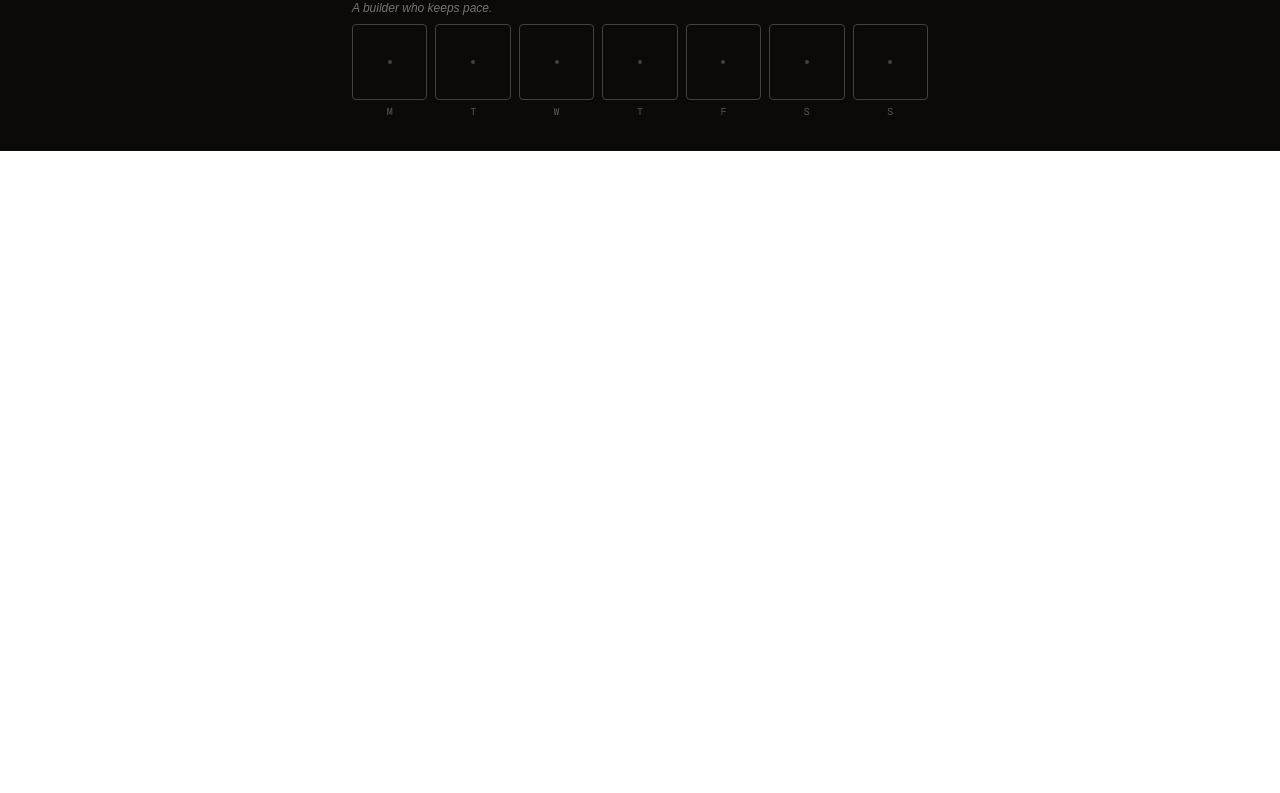
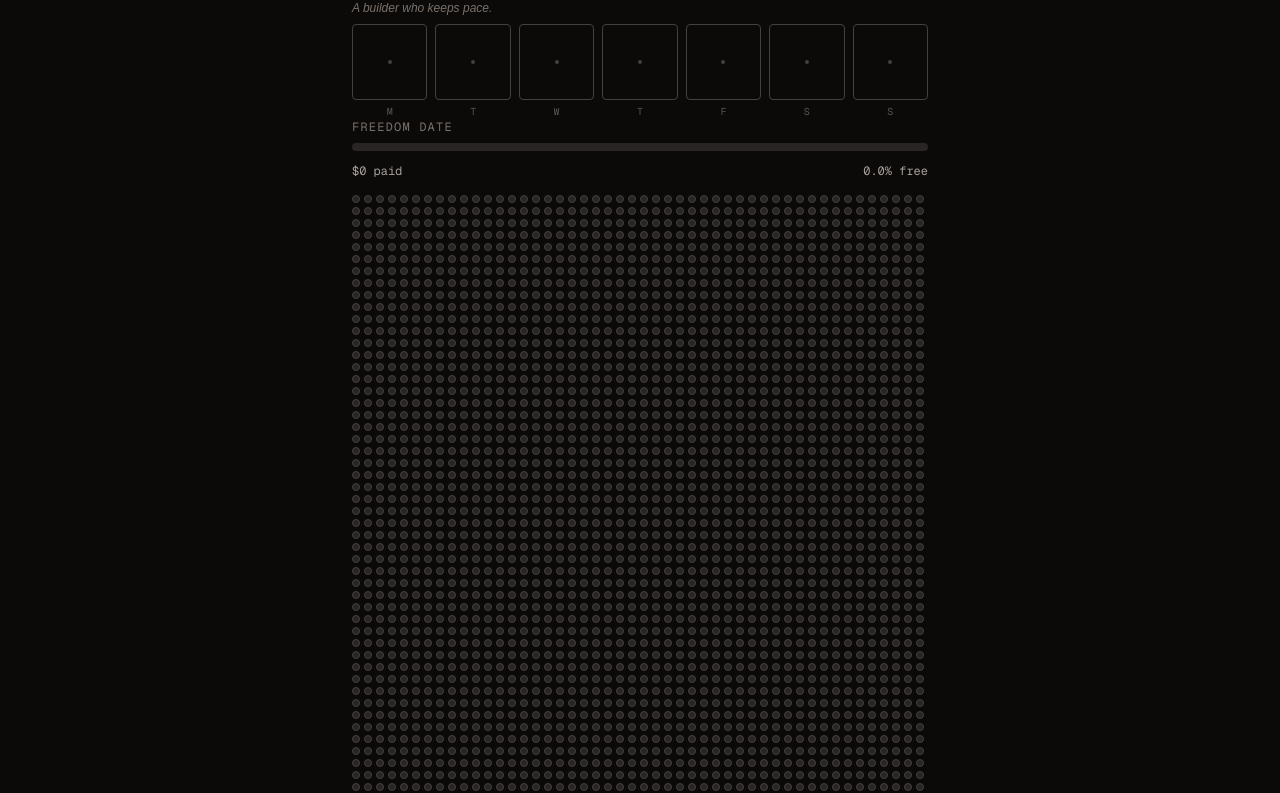
Before and after one commit to RoadCuts/varve, a Next.js app: page / in a window 1280 px wide. Shown: the part 991-1784 px from the top of the page. Before the commit the page ends 1142 px from the top, so only its background shows below. Built offline with nearby package versions, Linux system fonts and the light colour scheme; no server answers; the database is empty.

Commit message:
add FreedomTracker component

```diff
--- a/src/app/page.tsx
+++ b/src/app/page.tsx
@@ -1,5 +1,6 @@
 'use client';
 import HabitGrid from '@/components/HabitGrid';
+import FreedomTracker from '@/components/FreedomTracker';
 export default function Home() {
   return (
     <main className="min-h-screen bg-stone-950 text-stone-100 flex flex-col items-center p-8">
@@ -21,6 +22,7 @@ export default function Home() {
           <li>— A person who owns their home outright.</li>
         </ul>
         <HabitGrid />
+        <FreedomTracker />
       </div>
     </main>
   );
--- /dev/null
+++ b/src/components/FreedomTracker.tsx
@@ -0,0 +1,83 @@
+'use client';
+
+import { useEffect, useState } from 'react';
+import { createClient } from '@supabase/supabase-js';
+
+const supabase = createClient(
+    process.env.NEXT_PUBLIC_SUPABASE_URL || '',
+    process.env.NEXT_PUBLIC_SUPABASE_ANON_KEY || ''
+);
+
+const TOTAL = 5800;
+const STEP = 50;
+
+export default function FreedomTracker() {
+  const [paid, setPaid] = useState<Set<number>>(new Set());
+  const [loading, setLoading] = useState(true);
+
+  useEffect(() => {
+    const fetchData = async () => {
+      const { data } = await supabase
+        .from('freedom_payments')
+        .select('increment_index')
+        .eq('paid', true);
+      if (data) {
+        setPaid(new Set(data.map((r) => r.increment_index)));
+      }
+      setLoading(false);
+    };
+    fetchData();
+  }, []);
+
+  const toggle = async (i: number) => {
+    const allFilled = Array.from({ length: i + 1 }, (_, idx) => idx).every(idx => paid.has(idx));
+    const next = new Set(paid);
+
+    if (allFilled) {
+      // clicking the last filled box unfills it and everything after
+      for (let idx = i; idx < TOTAL; idx++) {
+        next.delete(idx);
+      }
+    } else {
+      // fill everything up to and including i
+      for (let idx = 0; idx <= i; idx++) {
+        next.add(idx);
+      }
+    }
+
+    setPaid(next);
+
+    const toUpsert = Array.from(next).map(idx => ({ increment_index: idx, paid: true }));
+    await supabase.from('freedom_payments').delete().neq('increment_index', -1);
+    await supabase.from('freedom_payments').upsert(toUpsert);
+  };
+
+  const paidAmt = paid.size * STEP;
+  const pct = ((paid.size / TOTAL) * 100).toFixed(1);
+
+  if (loading) return <div className="text-stone-500 font-mono text-xs mb-8">loading...</div>;
+
+  return (
+    <div className="w-full max-w-xl mb-10">
+      <div className="font-mono text-xs uppercase tracking-widest text-stone-500 mb-2">Freedom Date</div>
+      <div className="w-full h-2 bg-stone-800 rounded-full mb-3">
+        <div className="h-2 rounded-full" style={{ width: pct + '%', backgroundColor: '#6495ED' }} />
+      </div>
+      <div className="flex justify-between font-mono text-xs text-stone-400 mb-4">
+        <span>${paidAmt.toLocaleString()} paid</span>
+        <span>{pct}% free</span>
+      </div>
+      <div className="flex flex-wrap gap-1">
+        {Array.from({ length: TOTAL }, (_, i) => (
+          <button
+            key={i}
+            onClick={() => toggle(i)}
+            className="w-2 h-2 rounded-sm"
+            style={{ backgroundColor: paid.has(i) ? '#6495ED' : '#292524', border: '1px solid', borderColor: paid.has(i) ? '#6495ED' : '#44403c' }}
+            title={'$' + ((i + 1) * STEP)}
+          />
+        ))}
+      </div>
+    </div>
+  );
+}
--- a/src/components/HabitGrid.tsx
+++ b/src/components/HabitGrid.tsx
@@ -35,7 +35,7 @@ export default function HabitGrid() {
         .select('*')
         .eq('week_start', weekStart);
 
-      if (error) { console.error(error); setLoading(false); return; }
+      if (error) { console.error(JSON.stringify(error)); setLoading(false); return; }
 
       if (data && data.length > 0) {
         const loaded = Object.fromEntries(HABITS.map(h => [h.id, [0, 0, 0, 0, 0, 0, 0]]));
```
